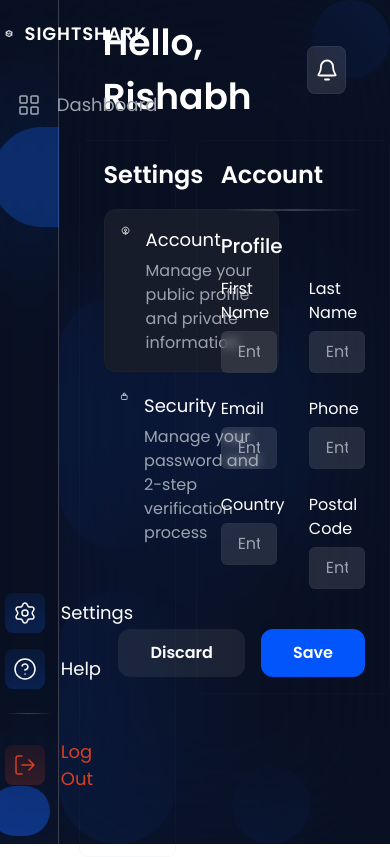
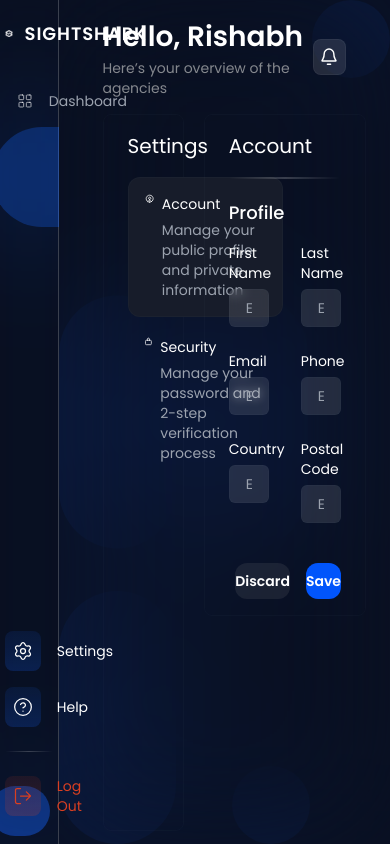
Before and after one commit to Anekantjainsagar/SightSharkClient, a Next.js app in the folder client/: page /settings in a window 390 px wide. Built offline with nearby package versions, Linux system fonts and the light colour scheme; no server answers.

Commit message:
Client portal responsiveness

```diff
--- a/client/app/Components/Settings/Leftbar.jsx
+++ b/client/app/Components/Settings/Leftbar.jsx
@@ -82,10 +82,10 @@ const SettingsLeftbar = () => {
 
   return (
     <div className="w-4/12 h-full flex flex-col items-start border border-gray-500/5 rounded-lg px-6 py-4 text-white">
-      <h4 className="mainLogoSize font-semibold">Settings</h4>
+      <h4 className="mainLogoSize">Settings</h4>
       <div className="mt-4">
         {items?.map((e, i) => {
-          return <Block e={e} key={i} />;
+          return <Block e={e} key={i} idx={i} />;
         })}
       </div>
     </div>
@@ -105,10 +105,12 @@ const Block = ({ e }) => {
         history.push(e?.route);
       }}
     >
-      <div className="w-8 mr-4">{e?.icon[0]}</div>
+      <div className="w-8 min-[1600px]:mr-4 mr-2">{e?.icon[0]}</div>
       <div>
         <h5 className={`mainText18`}>{e?.title}</h5>
-        <p className={`text-gray-400 text-base mt-1.5`}>{e?.about}</p>
+        <p className={`text-gray-400 min-[1600px]:text-base text-sm mt-1.5`}>
+          {e?.about}
+        </p>
       </div>
     </div>
   );
--- a/client/app/Components/Utils/Leftbar.jsx
+++ b/client/app/Components/Utils/Leftbar.jsx
@@ -8,6 +8,7 @@ import Cookies from "js-cookie";
 import HelpPage from "@/app/Components/Utils/HelpPage";
 
 const Leftbar = () => {
+  // const history = useRouter();
   const [show, setShow] = useState(false);
   let mainRoutes = [
     {
@@ -16,8 +17,7 @@ const Leftbar = () => {
       route: "/overview",
       temp_icon: [
         <svg
-          width="24"
-          height="24"
+          className="w-4 min-[1600px]:w-6 h-4 min-[1600px]:h-6"
           viewBox="0 0 24 24"
           fill="none"
           key={1}
@@ -53,9 +53,8 @@ const Leftbar = () => {
           />
         </svg>,
         <svg
-          width="24"
           key={1}
-          height="24"
+          className="w-4 min-[1600px]:w-6 h-4 min-[1600px]:h-6"
           viewBox="0 0 24 24"
           fill="none"
           xmlns="http://www.w3.org/2000/svg"
@@ -196,7 +195,7 @@ const Leftbar = () => {
       <div className="w-[120px] h-[100px] rounded-full bg-[#1664FF]/40 absolute left-[-2vw] top-[15vh]"></div>
       <div className="w-[60px] h-[50px] rounded-full bg-[#1664FF]/50 absolute right-2 bottom-[1vh]"></div>
       <div className="w-full h-full absolute top-0 left-0 py-5 flex flex-col items-center justify-between backdrop-blur-3xl z-10">
-        <div className="w-10/12 h-full flex flex-col items-center justify-between pb-6">
+        <div className="w-10/12 h-full flex flex-col items-center justify-between pb-0 min-[1600px]:pb-6">
           <div className="w-full">
             <div className="flex items-center">
               <Image
@@ -206,7 +205,7 @@ const Leftbar = () => {
                 height={1000}
                 className="w-[2vw]"
               />
-              <h1 className="mainText18 font-semibold uppercase tracking-wider ml-3">
+              <h1 className="mainText20 font-semibold uppercase tracking-wider ml-3">
                 sightshark
               </h1>
             </div>
@@ -244,7 +243,7 @@ const LogoutBtn = () => {
         history.push("/");
       }}
     >
-      <div className="flex rounded-lg items-center justify-center bg-gradient-to-b from-[#D93F21]/10 to-[#D93F21]/20 w-12 aspect-square p-2">
+      <div className="flex rounded-lg items-center justify-center bg-gradient-to-b from-[#D93F21]/10 to-[#D93F21]/20 w-9 min-[1600px]:w-12 aspect-square p-2">
         <svg
           width="24"
           height="24"
@@ -280,7 +279,7 @@ const NewwBlock = ({ e, setShow, show }) => {
         }
       }}
     >
-      <div className="flex rounded-lg items-center justify-center bg-gradient-to-b from-[#1664FF]/10 to-[#1664FF]/20 w-12 aspect-square p-2">
+      <div className="flex rounded-lg items-center justify-center bg-gradient-to-b from-[#1664FF]/10 to-[#1664FF]/20 w-9 min-[1600px]:w-12 aspect-square p-2">
         {e?.temp_icon[1]}
       </div>
       <p className="ml-4 mainText18">{e?.title}</p>
@@ -308,7 +307,7 @@ const Block = ({ e }) => {
         }
       }}
     >
-      <span className="w-6">
+      <span>
         {pathname.includes(e?.route)
           ? e?.temp_icon[0]
           : hover
--- a/client/app/Components/Utils/Navbar.jsx
+++ b/client/app/Components/Utils/Navbar.jsx
@@ -1,11 +1,17 @@
+"use client";
+
 const Navbar = () => {
   return (
     <div className="text-white py-4 flex items-center justify-between w-full px-6">
-      <h3 className="bigFont font-semibold">Hello, Rishabh</h3>
-      <div className="w-12 h-12 rounded-lg glass flex items-center justify-center border border-gray-200/5">
+      <div>
+        <h3 className="bigFont font-semibold">Hello, Rishabh</h3>
+        <p className="text-sm min-[1600px]:text-base text-[#85888E]">
+          Here’s your overview of the agencies
+        </p>
+      </div>
+      <div className="w-10 min-[1600px]:w-12 h-9 min-[1600px]:h-12 rounded-lg glass flex items-center justify-center border border-gray-200/5">
         <svg
-          width="24"
-          height="25"
+          className="w-5 min-[1600px]:w-6 h-5 min-[1600px]:h-6"
           viewBox="0 0 24 25"
           fill="none"
           xmlns="http://www.w3.org/2000/svg"
--- a/client/app/globals.css
+++ b/client/app/globals.css
@@ -3,27 +3,27 @@
 @tailwind utilities;
 
 .mainLogoSize {
-  @apply text-[24px];
+  @apply text-[20px] min-[1600px]:text-[24px];
 }
 
 .bigFont {
-  @apply text-[36px];
+  @apply text-[28px] min-[1600px]:text-[36px];
 }
 
 .maintext12 {
-  @apply text-[12px];
+  @apply text-[10px] min-[1600px]:text-[12px];
 }
 
 .maintext14 {
-  @apply text-[14px];
+  @apply text-[12px] min-[1600px]:text-[14px];
 }
 
 .mainText18 {
-  @apply text-[18px];
+  @apply text-sm min-[1600px]:text-[18px];
 }
 
 .mainText20 {
-  @apply text-[20px];
+  @apply text-[18px] min-[1600px]:text-[20px];
 }
 
 ::-webkit-calendar-picker-indicator {
--- a/client/app/overview/page.jsx
+++ b/client/app/overview/page.jsx
@@ -18,9 +18,9 @@ const Overview = () => {
         <div className="absolute backdrop-blur-3xl top-0 left-0 w-full h-full px-5 overflow-y-auto">
           <Navbar />
           <div className="text-white w-full px-6">
-            <div className="text-white w-full rounded-xl p-4 bg-[#171C2A]/20 border border-gray-500/5 mt-6">
+            <div className="text-white w-full rounded-xl p-3 min-[1600px]:p-4 bg-[#171C2A]/20 border border-gray-500/5 mt-6">
               <h3 className="text-[20px]">Dashboards</h3>
-              <div className="grid grid-cols-4 gap-x-4 mt-4">
+              <div className="grid grid-cols-4 gap-x-4 mt-3 min-[1600px]:mt-4">
                 {[
                   {
                     img: "/Agency/individual/templates/1 (2).png",
@@ -51,7 +51,7 @@ const Overview = () => {
                         height={1000}
                         className="rounded-2xl"
                       />
-                      <h4 className="mainText18 text-center mt-2.5">
+                      <h4 className="mainText18 font-medium text-center mt-2.5">
                         {e?.title}
                       </h4>
                     </div>
--- a/client/app/page.tsx
+++ b/client/app/page.tsx
@@ -4,6 +4,9 @@ import RightSide from "@/app/Components/Login/RightSide";
 import { LuEye, LuEyeOff } from "react-icons/lu";
 import { useRouter } from "next/navigation";
 import { Toaster } from "react-hot-toast";
+// import axios from "axios";
+// import { BACKEND_URI } from "@/app/utils/url";
+// import Cookies from "js-cookie";
 // import Context from "./Context/Context";
 import Image from "next/image";
 
--- a/client/app/settings/page.jsx
+++ b/client/app/settings/page.jsx
@@ -25,16 +25,21 @@ const Settings = () => {
         <div className="bg-newBubbleColor/10 w-[20vw] h-[20vw] right-20 absolute bottom-0 rounded-full"></div>
         <div className="absolute backdrop-blur-3xl top-0 left-0 w-full h-full px-5">
           <Navbar />
-          <div className="h-[85vh] w-full flex gap-x-5 justify-between items-start text-white">
+          <div className="h-[85vh] w-full flex gap-x-5 justify-between items-start text-white px-6">
             <SettingsLeftbar />
             <div className="w-8/12 h-fit justify-between flex flex-col items-start border border-gray-500/5 rounded-lg px-6 py-4 text-white">
               <div className="w-full">
-                <h4 className="mainLogoSize font-semibold">Account</h4>{" "}
+                <h4 className="mainLogoSize">Account</h4>{" "}
                 <div className="gradient-line my-4"></div>
-                <h6 className="text-[20px] font-medium mt-5">Profile</h6>{" "}
+                <h6 className="text-lg min-[1600px]:text-[20px] font-medium mt-5">
+                  Profile
+                </h6>{" "}
                 <div className="grid grid-cols-2 gap-x-8 gap-y-6 mt-4 w-full">
                   <div className="flex flex-col">
-                    <label htmlFor="firstName" className="mb-1.5 text-base">
+                    <label
+                      htmlFor="firstName"
+                      className="mb-1.5 text-sm min-[1600px]:text-base"
+                    >
                       First Name
                     </label>
                     <input
@@ -45,11 +50,14 @@ const Settings = () => {
                       }}
                       type="text"
                       placeholder="Enter First Name"
-                      className="glass outline-none border border-gray-500/5 px-4 py-2 rounded-md"
+                      className="glass outline-none border border-gray-500/5 px-4 py-2 rounded-md text-sm min-[1600px]:text-base"
                     />
                   </div>
                   <div className="flex flex-col">
-                    <label htmlFor="lastName" className="mb-1.5 text-base">
+                    <label
+                      htmlFor="lastName"
+                      className="mb-1.5 text-sm min-[1600px]:text-base"
+                    >
                       Last Name
                     </label>
                     <input
@@ -60,11 +68,14 @@ const Settings = () => {
                       }}
                       type="text"
                       placeholder="Enter Last Name"
-                      className="glass outline-none border border-gray-500/5 px-4 py-2 rounded-md"
+                      className="glass outline-none border border-gray-500/5 px-4 py-2 rounded-md text-sm min-[1600px]:text-base"
                     />
                   </div>
                   <div className="flex flex-col">
-                    <label htmlFor="email" className="mb-1.5 text-base">
+                    <label
+                      htmlFor="email"
+                      className="mb-1.5 text-sm min-[1600px]:text-base"
+                    >
                       Email
                     </label>
                     <input
@@ -75,11 +86,14 @@ const Settings = () => {
                       }}
                       type="email"
                       placeholder="Enter Email"
-                      className="glass outline-none border border-gray-500/5 px-4 py-2 rounded-md"
+                      className="glass outline-none border border-gray-500/5 px-4 py-2 rounded-md text-sm min-[1600px]:text-base"
                     />
                   </div>
                   <div className="flex flex-col">
-                    <label htmlFor="phone" className="mb-1.5 text-base">
+                    <label
+                      htmlFor="phone"
+                      className="mb-1.5 text-sm min-[1600px]:text-base"
+                    >
                       Phone
                     </label>
                     <input
@@ -90,11 +104,14 @@ const Settings = () => {
                       }}
                       type="number"
                       placeholder="Enter Phone"
-                      className="glass outline-none border border-gray-500/5 px-4 py-2 rounded-md"
+                      className="glass outline-none border border-gray-500/5 px-4 py-2 rounded-md text-sm min-[1600px]:text-base"
                     />
                   </div>{" "}
                   <div className="flex flex-col">
-                    <label htmlFor="country" className="mb-1.5 text-base">
+                    <label
+                      htmlFor="country"
+                      className="mb-1.5 text-sm min-[1600px]:text-base"
+                    >
                       Country
                     </label>
                     <input
@@ -105,11 +122,14 @@ const Settings = () => {
                       }}
                       type="country"
                       placeholder="Enter Country"
-                      className="glass outline-none border border-gray-500/5 px-4 py-2 rounded-md"
+                      className="glass outline-none border border-gray-500/5 px-4 py-2 rounded-md text-sm min-[1600px]:text-base"
                     />
                   </div>
                   <div className="flex flex-col">
-                    <label htmlFor="postal" className="mb-1.5 text-base">
+                    <label
+                      htmlFor="postal"
+                      className="mb-1.5 text-sm min-[1600px]:text-base"
+                    >
                       Postal Code
                     </label>
                     <input
@@ -120,20 +140,20 @@ const Settings = () => {
                       }}
                       type="number"
                       placeholder="Enter Postal Code"
-                      className="glass outline-none border border-gray-500/5 px-4 py-2 rounded-md"
+                      className="glass outline-none border border-gray-500/5 px-4 py-2 rounded-md text-sm min-[1600px]:text-base"
                     />
                   </div>
                 </div>
               </div>
               <div className="mt-10 flex items-center justify-end w-full">
                 <button
-                  className={`bg-[#898989]/15 font-semibold w-[160px] px-8 py-3 rounded-xl ml-4`}
+                  className={`bg-[#898989]/15 font-semibold min-[1600px]:w-[160px] w-[120px] min-[1600px]:py-3 py-2 min-[1600px]:text-base text-sm rounded-xl ml-4`}
                   onClick={() => {}}
                 >
                   Discard
                 </button>
                 <button
-                  className={`bg-newBlue font-semibold w-[160px] px-8 py-3 rounded-xl ml-4`}
+                  className={`bg-newBlue font-semibold min-[1600px]:w-[160px] w-[120px] min-[1600px]:py-3 py-2 min-[1600px]:text-base text-sm rounded-xl ml-4`}
                   onClick={() => {}}
                 >
                   Save
```
Also changed, not shown: client/app/Components/Utils/HelpPage.jsx (+3 -4 lines), client/app/settings/security/page.jsx (+22 -16 lines).
